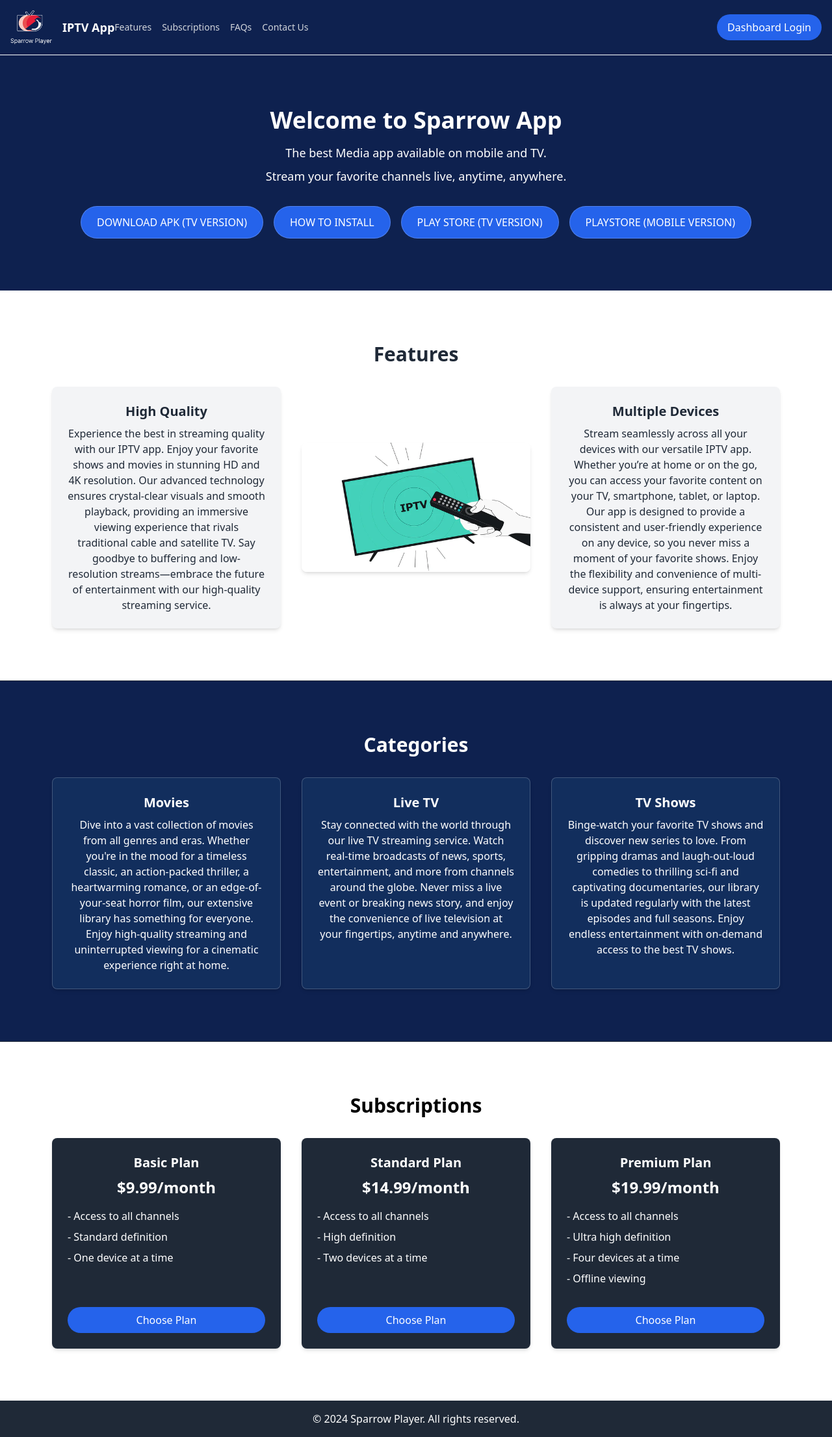
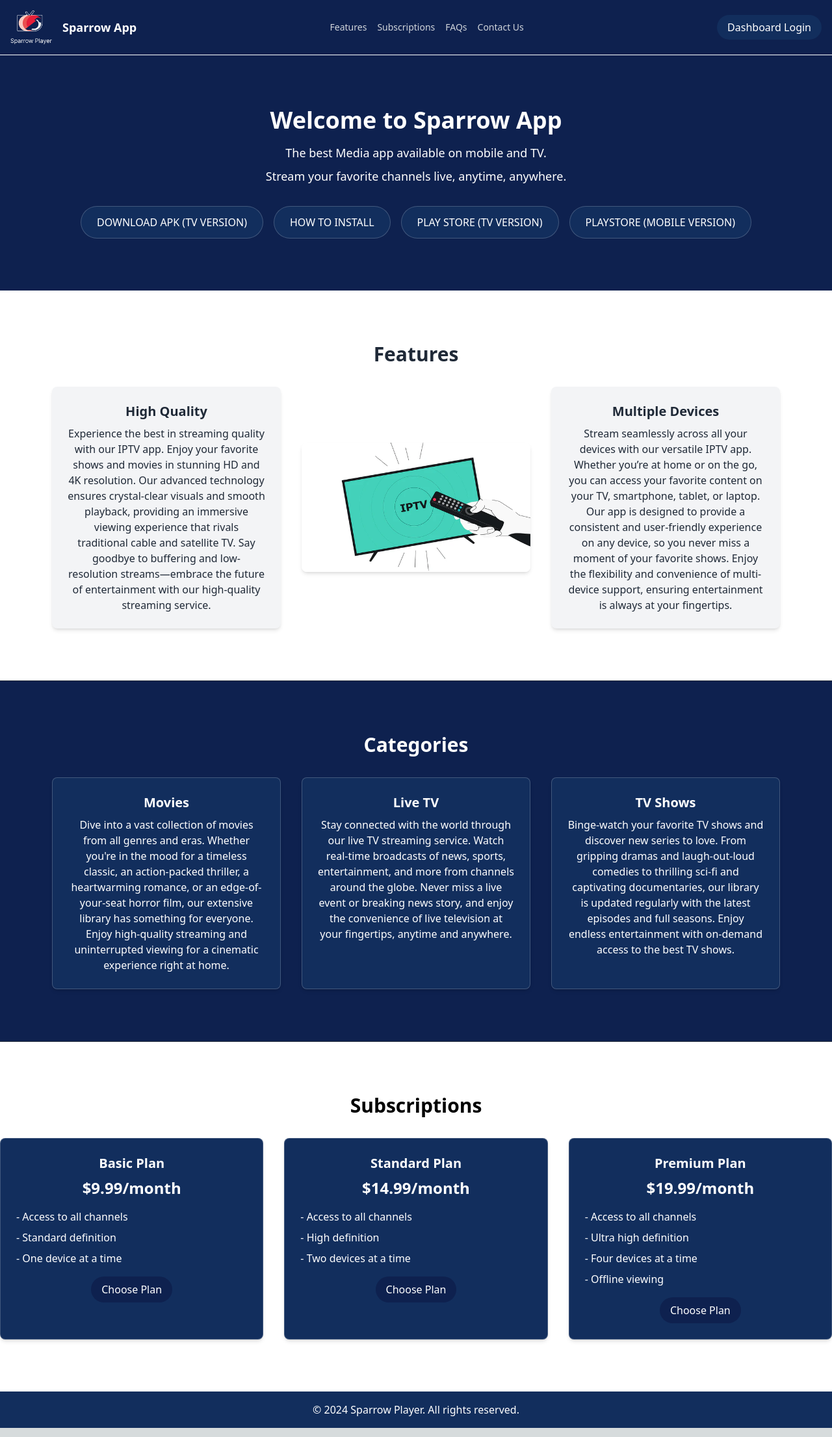
Before and after one commit to dawazakx/echo_med-a_player_web_user, a Next.js app: page / in a window 1280 px wide. Shown: the whole page at 65% size. Built offline with nearby package versions, Linux system fonts and the light colour scheme.

Commit message:
responsive home done

```diff
--- a/components/Footer.tsx
+++ b/components/Footer.tsx
@@ -1,9 +1,11 @@
+import React from 'react';
+
 const Footer = () => {
-    return (
-      <footer className="bg-gray-800 text-white text-center p-4">
-        <p>&copy; 2024 Sparrow Player. All rights reserved.</p>
-      </footer>
-    )
-  }
+  return (
+    <footer className="bg-[#122E5D] text-white text-center p-4">
+      <p>&copy; 2024 Sparrow Player. All rights reserved.</p>
+    </footer>
+  );
+};
 
-  export default Footer
+export default Footer;
--- a/components/Hero.tsx
+++ b/components/Hero.tsx
@@ -1,10 +1,13 @@
 const Hero = () => {
   return (
     <section className="bg-[#0E214F] text-white p-10 sm:p-20 text-center">
+      {/* Main Heading */}
       <h1 className="text-3xl sm:text-4xl font-bold mb-4">Welcome to Sparrow App</h1>
+      {/* Subheading */}
       <p className="text-base sm:text-lg mb-2">The best Media app available on mobile and TV.</p>
       <p className="text-base sm:text-lg mb-6">Stream your favorite channels live, anytime, anywhere.</p>
 
+      {/* Buttons Section */}
       <div className="flex flex-col sm:flex-row justify-center items-center sm:space-x-4 mt-8 space-y-4 sm:space-y-0">
         <PressableOpacity>DOWNLOAD APK (TV VERSION)</PressableOpacity>
         <PressableOpacity>HOW TO INSTALL</PressableOpacity>
@@ -12,17 +15,18 @@ const Hero = () => {
         <PressableOpacity>PLAYSTORE (MOBILE VERSION)</PressableOpacity>
       </div>
     </section>
-  )
-}
+  );
+};
 
 const PressableOpacity: React.FC = ({ children }) => {
   return (
     <div className="relative w-full sm:w-auto">
-      <button className="w-full sm:w-auto bg-blue-600 text-white hover:bg-blue-200 border border-white border-opacity-20 px-6 py-3 rounded-full focus:outline-none focus:ring-2 focus:ring-blue-700 focus:ring-opacity-50 transition-colors duration-300">
+      {/* Button */}
+      <button className="w-full sm:w-auto bg-[#122E5D] text-white hover:bg-blue-700 border border-white border-opacity-20 px-6 py-3 rounded-full focus:outline-none focus:ring-2 focus:ring-blue-700 focus:ring-opacity-50 transition-colors duration-300">
         {children}
       </button>
     </div>
-  )
-}
+  );
+};
 
-export default Hero
+export default Hero;
--- a/components/Navbar.tsx
+++ b/components/Navbar.tsx
@@ -1,33 +1,55 @@
-import Link from 'next/link'
-import Image from 'next/image'
-import logo from '../assets/logo.png'
+import Link from 'next/link';
+import Image from 'next/image';
+import logo from '../assets/logo.png';
 
 const Navbar = () => {
   return (
     <nav className="bg-[#0E214F] p-4 border-b border-white">
       <div className="container mx-auto flex flex-wrap justify-between items-center">
+        {/* Logo and Brand Name */}
         <div className="flex items-center space-x-4">
           <Image src={logo} alt="Logo" width={64} height={64} />
-          <div className="text-white text-lg font-bold">IPTV App</div>
+          <div className="text-white text-lg font-bold">Sparrow App</div>
         </div>
-        <div className="w-full block flex-grow lg:flex lg:items-center lg:w-auto">
-          <div className="text-sm lg:flex-grow">
-            <Link href="/features" className="block mt-4 lg:inline-block lg:mt-0 text-gray-300 hover:text-white hover:underline mr-4">Features</Link>
-            <Link href="/subscriptions" className="block mt-4 lg:inline-block lg:mt-0 text-gray-300 hover:text-white hover:underline mr-4">Subscriptions</Link>
-            <Link href="/faqs" className="block mt-4 lg:inline-block lg:mt-0 text-gray-300 hover:text-white hover:underline mr-4">FAQs</Link>
-            <Link href="/contact" className="block mt-4 lg:inline-block lg:mt-0 text-gray-300 hover:text-white hover:underline">Contact Us</Link>
+
+        {/* Navigation Links and Dashboard Login */}
+        <div className="w-full block flex-grow lg:flex lg:items-center lg:w-auto justify-center">
+          {/* Navigation Links */}
+          <div className="text-sm lg:flex-grow flex justify-center space-x-4">
+            <Link href="/features" legacyBehavior>
+              <a className="block mt-4 lg:inline-block lg:mt-0 text-gray-300 hover:text-white hover:underline">
+                Features
+              </a>
+            </Link>
+            <Link href="/subscriptions" legacyBehavior>
+              <a className="block mt-4 lg:inline-block lg:mt-0 text-gray-300 hover:text-white hover:underline">
+                Subscriptions
+              </a>
+            </Link>
+            <Link href="/faqs" legacyBehavior>
+              <a className="block mt-4 lg:inline-block lg:mt-0 text-gray-300 hover:text-white hover:underline">
+                FAQs
+              </a>
+            </Link>
+            <Link href="/contact" legacyBehavior>
+              <a className="block mt-4 lg:inline-block lg:mt-0 text-gray-300 hover:text-white hover:underline">
+                Contact Us
+              </a>
+            </Link>
           </div>
+
+          {/* Dashboard Login Button */}
           <div>
-            <Link href="/dashboard">
-              <button className="mt-4 lg:mt-0 bg-blue-600 text-white px-4 py-2 rounded-full hover:bg-blue-200 focus:outline-none focus:ring-2 focus:ring-blue-700 focus:ring-opacity-50 transition-colors duration-300">
+            <Link href="/dashboard" legacyBehavior>
+              <a className="mt-4 lg:mt-0 bg-[#122E5D] text-white px-4 py-2 rounded-full hover:bg-blue-700 focus:outline-none focus:ring-2 focus:ring-blue-700 focus:ring-opacity-50 transition-colors duration-300">
                 Dashboard Login
-              </button>
+              </a>
             </Link>
           </div>
         </div>
       </div>
     </nav>
-  )
-}
+  );
+};
 
-export default Navbar
+export default Navbar;
--- a/components/Subscription.tsx
+++ b/components/Subscription.tsx
@@ -1,9 +1,15 @@
+import React from 'react';
+
+// Subscriptions component
 const Subscriptions = () => {
   return (
-      <section className="bg-white text-black p-20 text-center">
+    // Subscription section container
+    <section className="bg-white text-black py-20 text-center">
       <div className="container mx-auto">
         <h2 className="text-3xl font-bold mb-8">Subscriptions</h2>
-          <div className="grid grid-cols-1 md:grid-cols-3 gap-8">
+        {/* Grid for subscription cards */}
+        <div className="grid grid-cols-1 sm:grid-cols-2 lg:grid-cols-3 gap-8">
+          {/* Subscription cards */}
           <SubscriptionCard
             title="Basic Plan"
             price="$9.99/month"
@@ -35,26 +41,32 @@ const Subscriptions = () => {
         </div>
       </div>
     </section>
-    )
-  }
+  );
+};
 
-  const SubscriptionCard: React.FC<{ title: string; price: string; features: string[] }> = ({ title, price, features }) => {
+// SubscriptionCard component
+const SubscriptionCard = ({ title, price, features }) => {
   return (
-      <div className="p-6 bg-gray-800 text-white rounded-lg shadow-md flex flex-col justify-between">
-        <div>
-          <h3 className="text-xl font-semibold mb-2">{title}</h3>
-          <p className="text-2xl font-bold mb-4">{price}</p>
-          <ul className="text-left mb-4">
+    // Subscription card container
+    <div className="p-6 bg-[#122E5D] rounded-lg shadow-md hover:shadow-lg transition-shadow duration-300 border border-white border-opacity-20">
+      {/* Card title */}
+      <h3 className="text-xl font-semibold mb-2 text-white">{title}</h3>
+      {/* Card price */}
+      <p className="text-2xl font-bold mb-4 text-white">{price}</p>
+      {/* List of features */}
+      <ul className="text-left mb-4 text-white">
         {features.map((feature, index) => (
-              <li key={index} className="mb-2">- {feature}</li>
+          <li key={index} className="mb-2">
+            - {feature}
+          </li>
         ))}
       </ul>
-        </div>
-        <button className="mt-4 bg-blue-600 text-white px-4 py-2 rounded-full hover:bg-blue-700 focus:outline-none focus:ring-2 focus:ring-blue-700 focus:ring-opacity-50 transition-colors duration-300">
+      {/* Choose Plan button */}
+      <button className="bg-[#0E214F] text-white px-4 py-2 rounded-full hover:bg-blue-700 focus:outline-none focus:ring-2 focus:ring-blue-700 focus:ring-opacity-50 transition-colors duration-300">
         Choose Plan
       </button>
     </div>
-    )
-  }
+  );
+};
 
-  export default Subscriptions
+export default Subscriptions;
```
Also changed, not shown: components/Categories.tsx (+14 -3 lines), components/FeaturedChannels.tsx (+18 -7 lines). Lines whose indentation alone changed are shown as unchanged.
